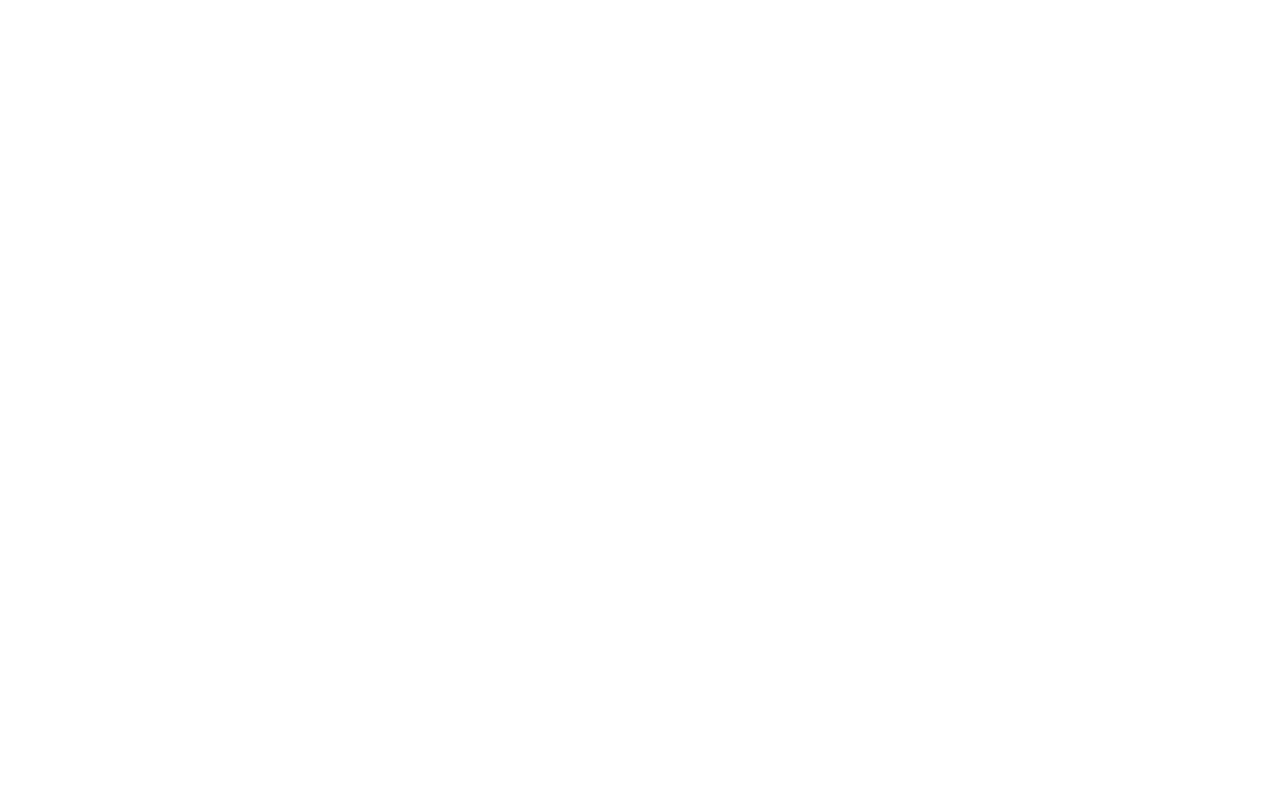
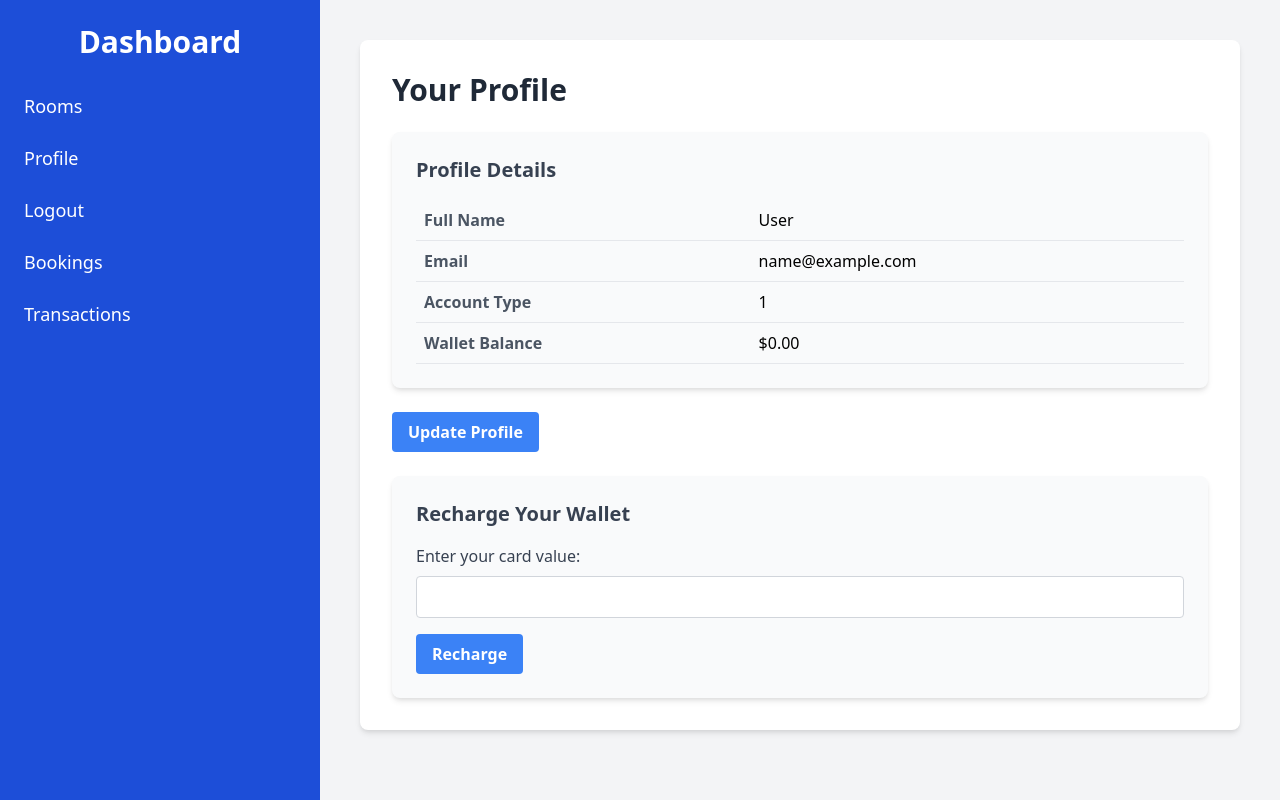
Before and after one commit to hussienK/Hotel-Management-System, a PHP site: page /user/views/profile.php in a window 1280 px wide. Before the commit the page is empty. Run offline with PHP 8.4, Linux system fonts and the light colour scheme; the visitor is signed in with stand-in values (Sample User, id 1); tables that the repository leaves empty or names only in its code hold one stand-in row (values such as "Sample post").

Commit message:
Added offers, Profile Section, Logout

```diff
--- a/user/views/profile.php
+++ b/user/views/profile.php
@@ -0,0 +1,247 @@
+<?php
+session_start();
+
+// Check if the user is logged in
+if (!isset($_SESSION['UserID'])) {
+    header("Location: login.php");
+    exit();
+}
+
+$servername = "localhost";
+$username = "root";
+$password = "";
+$dbname = "hotel_management";
+
+// Create connection
+$conn = new mysqli($servername, $username, $password, $dbname);
+
+// Check connection
+if ($conn->connect_error) {
+    die("Connection failed: " . $conn->connect_error);
+}
+
+// Fetch user data
+$UserID = $_SESSION['UserID'];
+$sql = "SELECT FullName, Email, AccountType, Wallet FROM Users WHERE UserID = ?";
+$stmt = $conn->prepare($sql);
+$stmt->bind_param("i", $UserID);
+$stmt->execute();
+$result = $stmt->get_result();
+
+if ($result->num_rows == 1) {
+    $user = $result->fetch_assoc();
+} else {
+    echo "Error fetching user data.";
+    exit();
+}
+
+// Handle form submission
+if ($_SERVER['REQUEST_METHOD'] === 'POST' && !isset($_POST['recharge'])) {
+    $name = $conn->real_escape_string($_POST['name']);
+    $email = $conn->real_escape_string($_POST['email']);
+
+    // Validate input
+    if (!filter_var($email, FILTER_VALIDATE_EMAIL)) {
+        $error = "Invalid email format.";
+    } elseif (empty($name)) {
+        $error = "Name cannot be empty.";
+    } else {
+        // Update user data
+        $updateSql = "UPDATE Users SET FullName = ?, Email = ? WHERE UserID = ?";
+        $updateStmt = $conn->prepare($updateSql);
+        $updateStmt->bind_param("ssi", $name, $email, $UserID);
+
+        if ($updateStmt->execute()) {
+            $success = "Profile updated successfully.";
+            // Refresh data to reflect changes
+            $user['FullName'] = $name;
+            $user['Email'] = $email;
+            $_SESSION['Email'] = $email; // Update session email
+        } else {
+            $error = "Error updating profile.";
+        }
+    }
+}
+
+if ($_SERVER['REQUEST_METHOD'] === 'POST' && isset($_POST['recharge'])) {
+    $rechargeValue = (int)$_POST['recharge'];
+
+    if ($rechargeValue === 123456789) {
+        $amountToAdd = 1000;
+        $newWalletBalance = $user['Wallet'] + $amountToAdd;
+
+        $updateWalletSql = "UPDATE Users SET Wallet = ? WHERE UserID = ?";
+        $updateWalletStmt = $conn->prepare($updateWalletSql);
+        $updateWalletStmt->bind_param("di", $newWalletBalance, $UserID);
+
+        if ($updateWalletStmt->execute()) {
+            $_SESSION['successRecharge'] = "Your wallet has been recharged by $$amountToAdd.";
+            header("Location: profile.php"); // Redirect to avoid form resubmission
+            exit();
+        } else {
+            $_SESSION['errorRecharge'] = "Failed to recharge your wallet. Please try again.";
+            header("Location: profile.php"); // Redirect to avoid form resubmission
+            exit();
+        }
+    } else {
+        $_SESSION['errorRecharge'] = "Invalid recharge value. Please enter a number between 1 and 9.";
+        header("Location: profile.php"); // Redirect to avoid form resubmission
+        exit();
+    }
+}
+
+$conn->close();
+?>
+
+<!DOCTYPE html>
+<html lang="en">
+<head>
+    <meta charset="UTF-8">
+    <meta name="viewport" content="width=device-width, initial-scale=1.0">
+    <title>Profile</title>
+    <link rel="stylesheet" href="https://cdn.jsdelivr.net/npm/tailwindcss@2.2.19/dist/tailwind.min.css">
+</head>
+<body class="bg-gray-100 flex">
+    <!-- Dashboard -->
+    <div class="w-1/4 bg-blue-700 h-screen sticky text-white p-6 flex flex-col">
+        <h1 class="text-3xl font-bold mb-8 text-center">Dashboard</h1>
+        <ul class="space-y-6">
+			<li>
+                <a href="./Rooms.php" class="block text-lg font-medium hover:text-blue-300 transition duration-300">
+                    Rooms
+                </a>
+            </li>
+            <li>
+                <a href="./profile.php" class="block text-lg font-medium hover:text-blue-300 transition duration-300">
+                    Profile
+                </a>
+            </li>
+            <li>
+                <a href="../Controller/logoutProcess.php" class="block text-lg font-medium hover:text-blue-300 transition duration-300">
+                    Logout
+                </a>
+            </li>
+            <li>
+                <a href="./bookings.php" class="block text-lg font-medium hover:text-blue-300 transition duration-300">
+                    Bookings
+                </a>
+            </li>
+            <li>
+                <a href="./transactions.php" class="block text-lg font-medium hover:text-blue-300 transition duration-300">
+                    Transactions
+                </a>
+            </li>
+        </ul>
+    </div>
+
+    <!-- Profile Content -->
+    <div class="w-3/4 p-10 h-screen overflow-y-auto">
+        <div class="bg-white p-8 rounded-lg shadow-md">
+            <h2 class="text-3xl font-bold text-gray-800 mb-6">Your Profile</h2>
+
+            <!-- Display Success/Error Message -->
+            <?php if (isset($error)): ?>
+                <div class="bg-red-100 text-red-800 p-4 rounded mb-4">
+                    <?php echo htmlspecialchars($error); ?>
+                </div>
+            <?php elseif (isset($success)): ?>
+                <div class="bg-green-100 text-green-800 p-4 rounded mb-4">
+                    <?php echo htmlspecialchars($success); ?>
+                </div>
+            <?php endif; ?>
+
+            <!-- User Information Card -->
+            <div class="bg-gray-50 p-6 rounded-lg shadow-md mb-6">
+                <h3 class="text-xl font-bold text-gray-700 mb-4">Profile Details</h3>
+                <table class="w-full text-left border-collapse">
+                    <tr>
+                        <th class="p-2 text-gray-600 border-b">Full Name</th>
+                        <td class="p-2 border-b"><?php echo htmlspecialchars($user['FullName']); ?></td>
+                    </tr>
+                    <tr>
+                        <th class="p-2 text-gray-600 border-b">Email</th>
+                        <td class="p-2 border-b"><?php echo htmlspecialchars($user['Email']); ?></td>
+                    </tr>
+                    <tr>
+                        <th class="p-2 text-gray-600 border-b">Account Type</th>
+                        <td class="p-2 border-b"><?php echo htmlspecialchars($user['AccountType']); ?></td>
+                    </tr>
+                    <tr>
+                        <th class="p-2 text-gray-600 border-b">Wallet Balance</th>
+                        <td class="p-2 border-b">$<?php echo number_format($user['Wallet'], 2); ?></td>
+                    </tr>
+                </table>
+            </div>
+
+            <!-- Update Button -->
+            <button id="editButton" class="bg-blue-500 text-white font-bold py-2 px-4 rounded hover:bg-blue-600 transition">
+                Update Profile
+            </button>
+
+            <!-- Update Form (Initially Hidden) -->
+            <form id="updateForm" method="POST" action="" class="mt-6 hidden">
+                <div class="mb-4">
+                    <label for="name" class="block text-gray-700 font-medium">Full Name</label>
+                    <input
+                        type="text"
+                        id="name"
+                        name="name"
+                        class="w-full border border-gray-300 p-2 rounded mt-1"
+                        value="<?php echo htmlspecialchars($user['FullName']); ?>"
+                        required
+                    >
+                </div>
+
+                <div class="mb-4">
+                    <label for="email" class="block text-gray-700 font-medium">Email</label>
+                    <input
+                        type="email"
+                        id="email"
+                        name="email"
+                        class="w-full border border-gray-300 p-2 rounded mt-1"
+                        value="<?php echo htmlspecialchars($user['Email']); ?>"
+                        required
+                    >
+                </div>
+
+                <button
+                    type="submit"
+                    class="bg-green-500 text-white font-bold py-2 px-4 rounded hover:bg-green-600 transition">
+                    Save Changes
+                </button>
+            </form>
+
+			 <!-- Recharge Account Form -->
+			 <div class="bg-gray-50 p-6 rounded-lg shadow-md mt-6">
+                <h3 class="text-xl font-bold text-gray-700 mb-4">Recharge Your Wallet</h3>
+                <form method="POST" action="">
+                    <label for="recharge" class="block text-gray-700 font-medium mb-2">
+                        Enter your card value:
+                    </label>
+                    <input
+                        type="number"
+                        id="recharge"
+                        name="recharge"
+                        class="w-full border border-gray-300 p-2 rounded mb-4"
+                        min="0"
+                        max="999999999"
+                        required
+                    >
+                    <button
+                        type="submit"
+                        class="bg-blue-500 text-white font-bold py-2 px-4 rounded hover:bg-blue-600 transition">
+                        Recharge
+                    </button>
+                </form>
+            </div>
+        </div>
+    </div>
+
+    <!-- Script to Toggle Update Form -->
+    <script>
+        document.getElementById('editButton').addEventListener('click', function () {
+            document.getElementById('updateForm').classList.toggle('hidden');
+        });
+    </script>
+</body>
+</html>
```
Also changed, not shown: user/controller/logoutProcess.php (added, +12 -0 lines), user/views/Rooms.php (+6 -1 lines).
